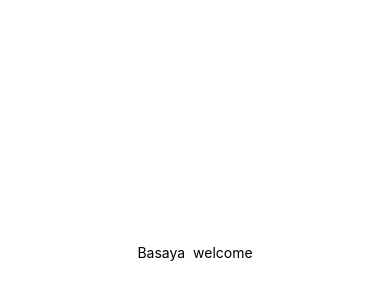
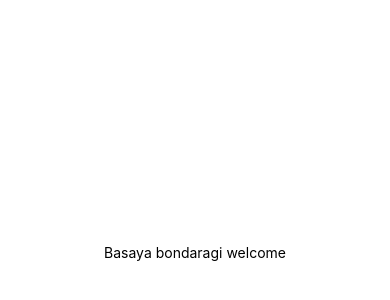
Before and after one commit to Panded2/SampleDemoRestorant, a React Native app: screen / in a window 390 px wide. Shown: the part 170-470 px from the top of the page. Built offline with nearby package versions, Linux system fonts and the light colour scheme.

Commit message:
sub piushes

```diff
--- a/App.js
+++ b/App.js
@@ -5,7 +5,7 @@ import { StyleSheet, Text, View } from 'react-native';
 export default function App() {
   return (
     <View style={styles.container}>
-      <Text>Basaya  welcome</Text>
+      <Text>Basaya bondaragi welcome</Text>
       <StatusBar style="auto" />
     </View>
   );
```
